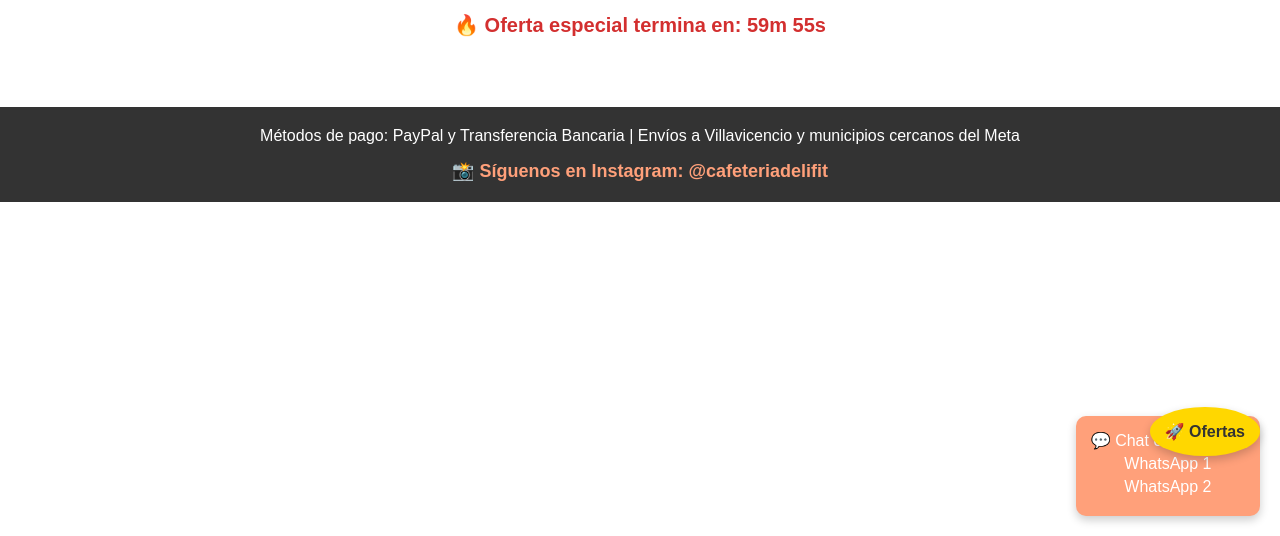
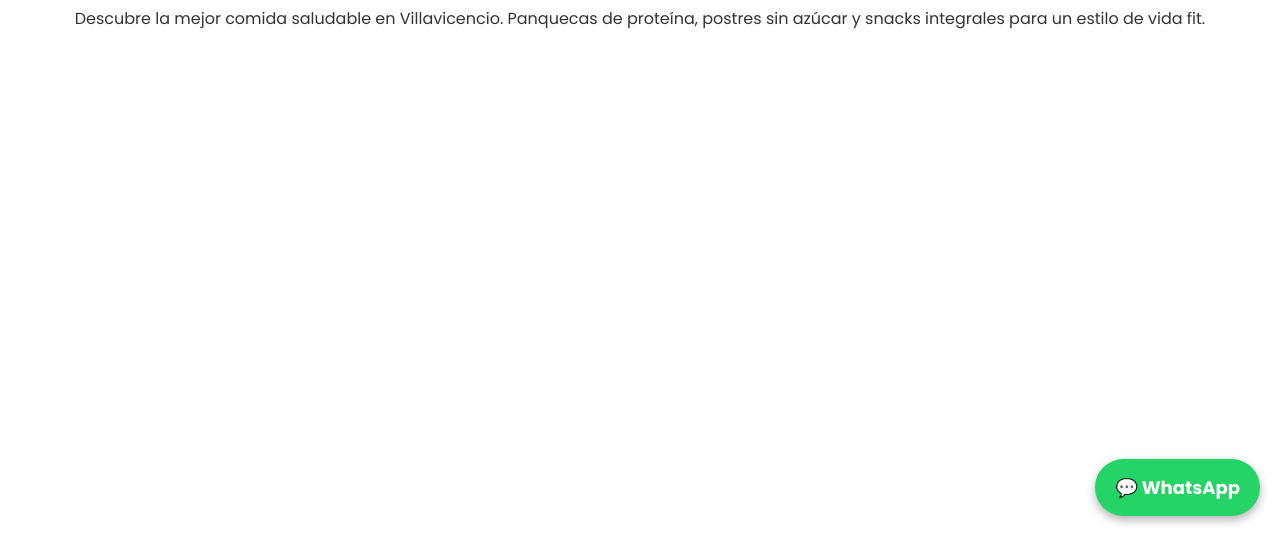
Before and after one commit to DeliFit/index, a plain HTML site: page index.html in a window 1280 px wide. Shown: the part 264-800 px from the top of the page. Drawn offline with Linux system fonts and the light colour scheme.

Commit message:
Add files via upload

```diff
--- a/index.html
+++ b/index.html
@@ -6,7 +6,13 @@
     <meta name="description" content="DeliFit - Comida saludable, panquecas de proteína, postres sin azúcar y snacks integrales en Villavicencio y municipios cercanos del Meta.">
     <meta name="keywords" content="comida saludable, postres sin azúcar, panquecas de proteína, snacks integrales, DeliFit, Villavicencio, alimentación fit">
     <meta name="author" content="DeliFit">
+    <meta name="robots" content="index, follow">
+    <meta property="og:title" content="DeliFit - Comida Saludable">
+    <meta property="og:description" content="Descubre la mejor comida saludable en Villavicencio. Panquecas de proteína, postres sin azúcar y snacks integrales para un estilo de vida fit.">
+    <meta property="og:image" content="https://www.tusitioweb.com/imagen-delifit.jpg">
+    <meta property="og:url" content="https://tuusuario.github.io/DeliFit/">
     <title>DeliFit - Comida Saludable</title>
+    <link rel="stylesheet" href="https://fonts.googleapis.com/css2?family=Poppins:wght@300;400;700&display=swap">
     <style>
         body {
             font-family: 'Poppins', sans-serif;
@@ -14,6 +20,7 @@
             color: #333;
             margin: 0;
             padding: 0;
+            overflow-x: hidden;
         }
         header {
             background: linear-gradient(135deg, #FFB6C1, #FFA07A);
@@ -22,6 +29,11 @@
             padding: 20px;
             font-size: 28px;
             font-weight: bold;
+            animation: fadeInDown 1s;
+        }
+        @keyframes fadeInDown {
+            from { opacity: 0; transform: translateY(-50px); }
+            to { opacity: 1; transform: translateY(0); }
         }
         nav {
             display: flex;
@@ -45,6 +57,11 @@
             margin: auto;
             padding: 40px 20px;
             text-align: center;
+            animation: fadeInUp 1s;
+        }
+        @keyframes fadeInUp {
+            from { opacity: 0; transform: translateY(50px); }
+            to { opacity: 1; transform: translateY(0); }
         }
         .product {
             display: inline-block;
@@ -58,11 +75,6 @@
         }
         .product:hover {
             transform: scale(1.05);
-        }
-        .product img {
-            max-width: 100%;
-            border-radius: 10px;
-            alt: "Comida saludable - DeliFit";
         }
         .buy-button {
             display: block;
@@ -79,55 +91,6 @@
         .buy-button:hover {
             background-color: #FFD700;
         }
-        .countdown {
-            font-size: 20px;
-            font-weight: bold;
-            color: #D32F2F;
-            margin-top: 10px;
-        }
-        .testimonials {
-            background: #F8F8F8;
-            padding: 40px;
-            margin-top: 30px;
-            border-radius: 10px;
-            text-align: center;
-        }
-        footer {
-            background-color: #333;
-            color: #fff;
-            text-align: center;
-            padding: 20px;
-            margin-top: 30px;
-        }
-        .instagram-link {
-            display: block;
-            margin-top: 15px;
-            font-size: 18px;
-            color: #FFA07A;
-            text-decoration: none;
-            font-weight: bold;
-        }
-        .instagram-link:hover {
-            color: #FFD700;
-        }
-        #chatbot {
-            position: fixed;
-            bottom: 20px;
-            right: 20px;
-            background: #FFA07A;
-            color: #fff;
-            padding: 15px;
-            border-radius: 10px;
-            box-shadow: 0 4px 10px rgba(0, 0, 0, 0.2);
-            cursor: pointer;
-            text-align: center;
-        }
-        #chatbot a {
-            color: #fff;
-            text-decoration: none;
-            display: block;
-            margin: 5px 0;
-        }
         .floating-button {
             position: fixed;
             bottom: 80px;
@@ -140,7 +103,30 @@
             cursor: pointer;
             font-weight: bold;
         }
+        .whatsapp-button {
+            position: fixed;
+            bottom: 20px;
+            right: 20px;
+            background: #25D366;
+            color: #fff;
+            padding: 15px 20px;
+            border-radius: 50px;
+            font-size: 18px;
+            font-weight: bold;
+            box-shadow: 0 4px 10px rgba(0, 0, 0, 0.3);
+            text-decoration: none;
+        }
+        .whatsapp-button:hover {
+            background: #1EBE5D;
+        }
     </style>
+    <script async src="https://www.googletagmanager.com/gtag/js?id=UA-XXXXXXXXX-X"></script>
+    <script>
+        window.dataLayer = window.dataLayer || [];
+        function gtag(){dataLayer.push(arguments);}
+        gtag('js', new Date());
+        gtag('config', 'UA-XXXXXXXXX-X');
+    </script>
 </head>
 <body>
     <header>DeliFit - Comida Saludable</header>
@@ -153,34 +139,7 @@
     <div class="container">
         <h1>Bienvenidos a DeliFit</h1>
         <p>Descubre la mejor comida saludable en Villavicencio. Panquecas de proteína, postres sin azúcar y snacks integrales para un estilo de vida fit.</p>
-        <div class="countdown">🔥 Oferta especial termina en: <span id="countdown"></span></div>
     </div>
-    <footer>
-        Métodos de pago: PayPal y Transferencia Bancaria | Envíos a Villavicencio y municipios cercanos del Meta
-        <a href="https://www.instagram.com/cafeteriadelifit" target="_blank" class="instagram-link">📸 Síguenos en Instagram: @cafeteriadelifit</a>
-    </footer>
-    <div id="chatbot">
-        💬 Chat con nosotros
-        <a href="https://wa.me/573112167259" target="_blank">WhatsApp 1</a>
-        <a href="https://wa.me/573102735007" target="_blank">WhatsApp 2</a>
-    </div>
-    <div class="floating-button">🚀 Ofertas</div>
-    <script>
-        function startCountdown() {
-            const countdownElement = document.getElementById("countdown");
-            let timeLeft = 3600; // 1 hora en segundos
-            function updateCountdown() {
-                let minutes = Math.floor(timeLeft / 60);
-                let seconds = timeLeft % 60;
-                countdownElement.textContent = `${minutes}m ${seconds}s`;
-                if (timeLeft > 0) {
-                    timeLeft--;
-                    setTimeout(updateCountdown, 1000);
-                }
-            }
-            updateCountdown();
-        }
-        startCountdown();
-    </script>
+    <a href="https://wa.me/573112167259" target="_blank" class="whatsapp-button">💬 WhatsApp</a>
 </body>
 </html>
```
